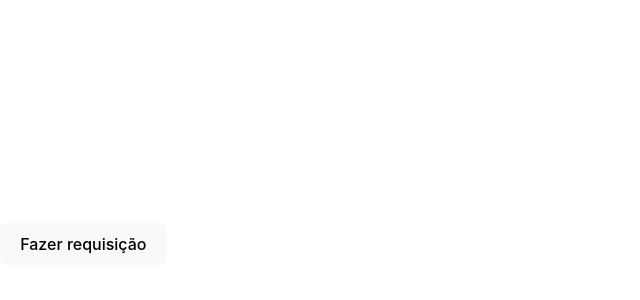
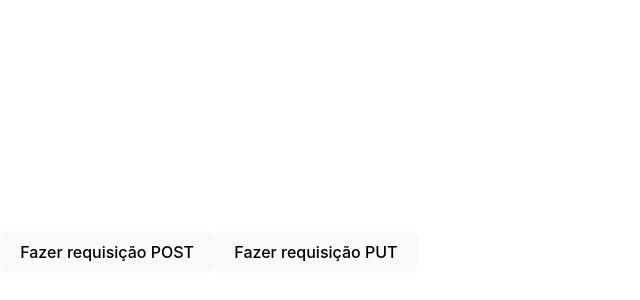
Before and after one commit to DBDev90/PROJETOS, a React (Vite) app in the folder aula-requisicoes/: page / in a window 1280 px wide. Shown: the part 148-448 px from the top of the page, without its empty margins (0-640 px from the left). Built offline with nearby package versions, Linux system fonts and the light colour scheme.

Commit message:
feat: utilizando POST, PUT e DELETE

```diff
--- a/aula-requisicoes/src/App.tsx
+++ b/aula-requisicoes/src/App.tsx
@@ -1,52 +1,94 @@
-import { useState } from "react";
+// import { useState } from "react";
 
-type Post = {
-  userId: number;
-  id: number;
-  title: string;
-  body: string;
-};
+// type Post = {
+//   userId: number;
+//   id: number;
+//   title: string;
+//   body: string;
+// };
+
+// export const App = () => {
+//   const [postsData, setPostsData] = useState<Post[]>([]);
+//   const [loading, setLoading] = useState(false);
+//   const [errorMessage, setErrorMessage] = useState("");
+
+//   const handleGetPosts = async () => {
+//     setLoading(true);
+
+//     try {
+//       const request = await fetch("https://jsonplaceholder.typicode.com/posts", {
+//         method: "GET",
+//         headers: {
+//           "Content-type": "application/json"
+//         }
+//       });
+//       const posts: Post[] = await request.json();
+//       setPostsData(posts);
+//     } catch (error) {
+//       setErrorMessage("Erro ao consultar os dados.")
+//     }
+
+//     setLoading(false);
+//   };
+
+//   return (
+//     <div>
+//       <button onClick={handleGetPosts}>Fazer requisição</button>
+
+//       {loading && "Carregando..."}
+//       {errorMessage && (
+//         <p>{errorMessage}</p>
+//       )}
+
+//       <ul>
+//         {postsData.map((item) => (
+//           <li key={item.id}>
+//             {item.title}
+//           </li>
+//         ))}
+//       </ul>
+//     </div>
+//   );
+// };
 
 export const App = () => {
-  const [postsData, setPostsData] = useState<Post[]>([]);
-  const [loading, setLoading] = useState(false);
-  const [errorMessage, setErrorMessage] = useState("");
+  const handlePostPosts = async () => {
+    const request = await fetch("https://jsonplaceholder.typicode.com/posts", {
+      method: "POST",
+      body: JSON.stringify({
+        title: "Novo post",
+        body: "Body post",
+        userId: 1
+      }),
+      headers: {
+        "Content-type": "appplication/json"
+      }
+    });
 
-  const handleGetPosts = async () => {
-    setLoading(true);
+    const result = await request.json();
+    console.log(result);
+  };
 
-    try {
-      const request = await fetch("https://jsonplaceholder.typicode.com/posts", {
-        method: "GET",
-        headers: {
-          "Content-type": "application/json"
-        }
-      });
-      const posts: Post[] = await request.json();
-      setPostsData(posts);
-    } catch (error) {
-      setErrorMessage("Erro ao consultar os dados.")
-    }
+  const handlePutPosts = async () => {
+    const request = await fetch("https://jsonplaceholder.typicode.com/posts/1", {
+      method: "PUT",
+      body: JSON.stringify({
+        title: "Novo post PUT",
+        body: "Body post"
+      }),
+      headers: {
+        "Content-type": "appplication/json"
+      }
+    });
 
-    setLoading(false);
+    const result = await request.json();
+    console.log(`O resultado foi: ${result}`);
   };
 
   return (
     <div>
-      <button onClick={handleGetPosts}>Fazer requisição</button>
-
-      {loading && "Carregando..."}
-      {errorMessage && (
-        <p>{errorMessage}</p>
-      )}
-
-      <ul>
-        {postsData.map((item) => (
-          <li key={item.id}>
-            {item.title}
-          </li>
-        ))}
-      </ul>
+      <button onClick={handlePostPosts}>Fazer requisição POST</button>
+      <button onClick={handlePutPosts}>Fazer requisição PUT</button>
     </div>
   );
 };
```
